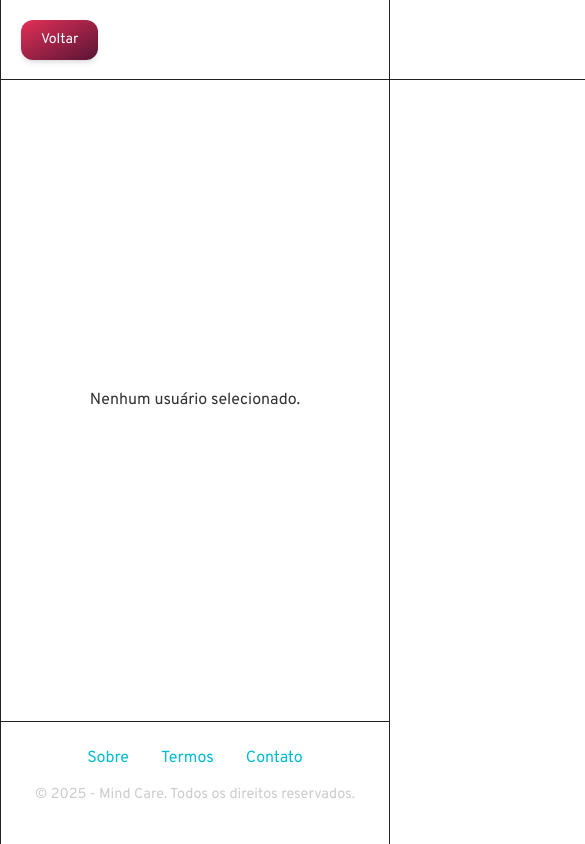
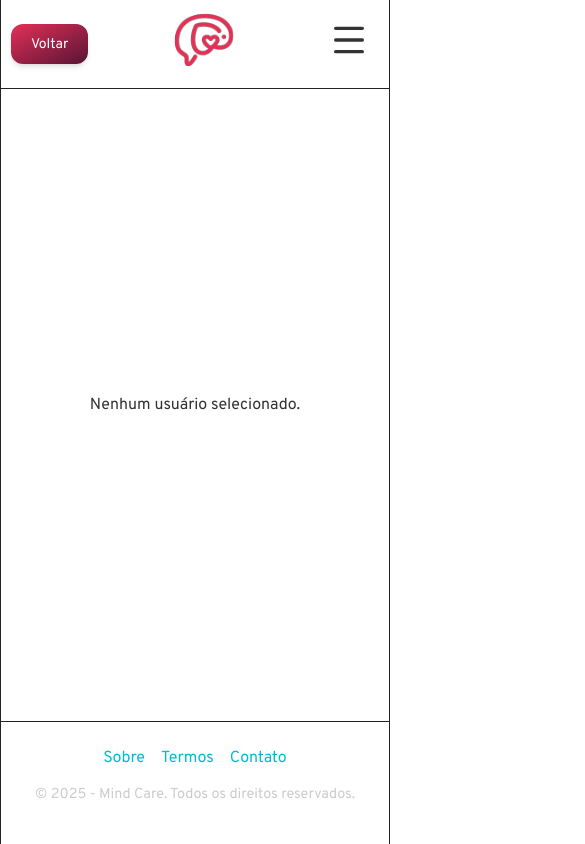
Before and after one commit to renandemboski/projeto-de-bloco, a React (Vite) app in the folder frontend/: page /professional in a window 390 px wide. Shown: the top 844 px of the page, 585 px wide, since content can reach past the window. Built offline with nearby package versions, Linux system fonts and the light colour scheme.

Commit message:
Home responsivo

```diff
--- a/frontend/src/components/Card.css
+++ b/frontend/src/components/Card.css
@@ -8,14 +8,17 @@
   margin-bottom: 1rem;
   box-shadow: 0 4px 12px rgba(0, 0, 0, 0.15);
   gap: 2rem;
-  min-height: 400px;
-  max-width: 1000px;
+  min-height: 100%;
+  max-width: 100%;
+
+  min-height: 300px;
 }
 .description{
-  display: flex;
+ display: flex;
   flex-direction: column;
   justify-content: center;
-  align-items: center;
+  align-items: flex-start;
+  flex: 1;
 }
 .card .price {
   margin-top: 1.5rem;
@@ -44,13 +47,36 @@
   max-width: calc(100% - 100px);
 }
 
+.image-wrapper {
+  flex-shrink: 0;
+}
+
 /* imagem no card */
-.card img {
-  width: 400px;
-  height: 350px;
+.card-image {
+  width: 100%;
+  max-width: 300px;
+  height: auto;
+
   object-fit: cover;
   border-radius: 12px;
+  background: #fcfcfc11;
 
-  background: #fcfcfc11;
-  margin: 14px 0 15px 16px;
+  margin: 0;
 }
+
+/* Layout vertical no mobile */
+@media (max-width: 600px) {
+  .card {
+    flex-direction: column;
+    text-align: center;
+    padding: 1.5rem;
+  }
+
+  .description {
+    align-items: center;
+  }
+
+  .card-image {
+    max-width: 250px;
+  }
+}
--- a/frontend/src/components/Card.jsx
+++ b/frontend/src/components/Card.jsx
@@ -20,7 +20,10 @@ function Card({
         </p>
         <Button onClick={onButtonClick}>{buttonText}</Button>
       </div>
-      <img src={imageSrc} alt={imageAlt} />
+
+      <div className="image-wrapper">
+        <img className="card-image" src={imageSrc} alt={imageAlt} />
+      </div>
     </section>
   );
 }
--- a/frontend/src/components/Footer.css
+++ b/frontend/src/components/Footer.css
@@ -1,19 +1,25 @@
 .footer {
+  width: 100%;
+  max-width: 1280px;
+  margin: 0 auto;
   color: #fff;
   text-align: center;
   padding: 1.5rem 1rem;
   border-top: 1px solid #222;
-  max-width: 1280px;
+  box-sizing: border-box;
 }
 
 .footer-links {
   margin-bottom: 0.8rem;
+  display: flex;
+  justify-content: center;
+  flex-wrap: wrap;
+  gap: 1rem;
 }
 
 .footer-links a {
   color: #00bcd4;
   text-decoration: none;
-  margin: 0 1rem;
   font-size: 1rem;
 }
 
--- a/frontend/src/components/Header.css
+++ b/frontend/src/components/Header.css
@@ -2,16 +2,55 @@
   display: flex;
   align-items: center;
   justify-content: space-between;
-  width: 1280px;
+
+  width: 100%;
+  max-width: 1280px;
   margin: 0 auto;
+
   height: 80px;
   border-bottom: 1px solid #222;
   padding: 0 20px;
   box-sizing: border-box;
 }
-.header img{
+
+.header img {
   width: 60px;
 }
-.button{
+
+.button {
   padding: 0 20px;
+}
+
+.menu {
+  padding: 0 10px;
+  transition: transform 0.2s ease-in-out;
+}
+
+.menu:hover {
+  cursor: pointer;
+  transform: scale(1.1);
+}
+
+/*          RESPONSIVIDADE         */
+
+@media (max-width: 768px) {
+  .header {
+    padding: 0 15px;
   }
+}
+
+@media (max-width: 600px) {
+  .header {
+    height: auto;
+    padding: 10px 0;
+    gap: 10px;
+  }
+
+  .button {
+    margin: 10px;
+  }
+
+  .menu {
+    margin: 10px;
+  }
+}
--- a/frontend/src/pages/Home/Home.css
+++ b/frontend/src/pages/Home/Home.css
@@ -4,16 +4,39 @@
   min-height: 100vh;
 }
 
+/* Área principal */
 .home-main {
   flex: 1;
   display: flex;
-
   justify-content: center;
-  align-items: center;
-  margin-top: 20px;
+  padding: 2rem;
 }
 
+/* Grid dos usuários / cards */
 .users-grid {
+  width: 100%;
+  max-width: 1200px;
+
   display: grid;
-  display: grid;
+  grid-template-columns: repeat(2, 1fr);
+  gap: 1.5rem;
 }
+
+/* Tablet */
+@media (max-width: 900px) {
+  .users-grid {
+    grid-template-columns: repeat(1, 1fr);
+  }
+}
+
+/* Mobile */
+@media (max-width: 600px) {
+  .home-main {
+    padding: 1rem;
+  }
+
+  .users-grid {
+    grid-template-columns: 1fr;
+    gap: 1rem;
+  }
+}
```
Also changed, not shown: 2 other files (tests, documents, lock files or other folders).
